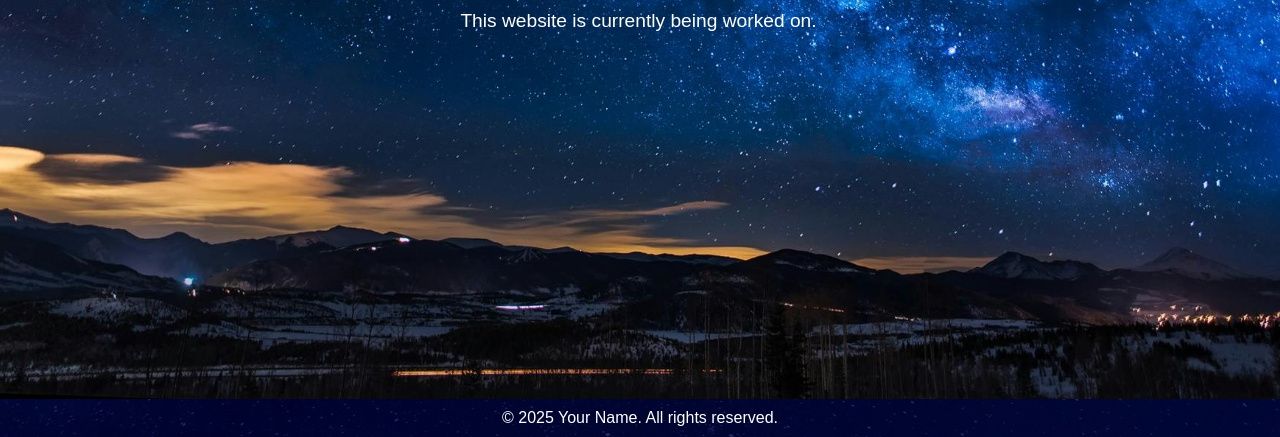
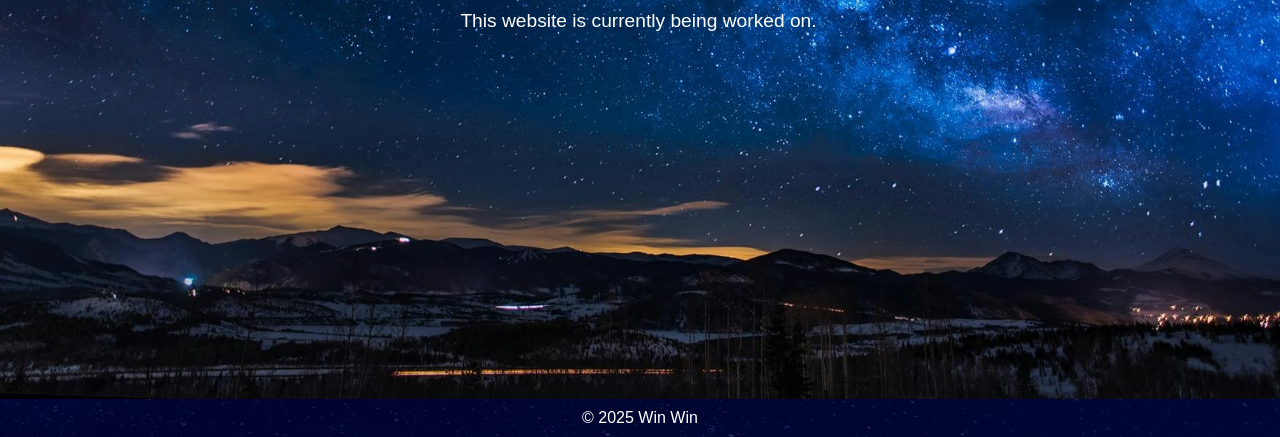
Before and after one commit to wwintjong/wwintjong.github.io, a plain HTML site: page index.html in a window 1280 px wide. Shown: the part 401-838 px from the top of the page. Drawn offline with Linux system fonts and the light colour scheme.

Commit message:
Update index.html

```diff
--- a/index.html
+++ b/index.html
@@ -29,7 +29,7 @@
 
     <!-- Footer -->
     <footer>
-        <p>&copy; 2025 Your Name. All rights reserved.</p>
+        <p>&copy; 2025 Win Win</p>
     </footer>
 
     <script>
```
